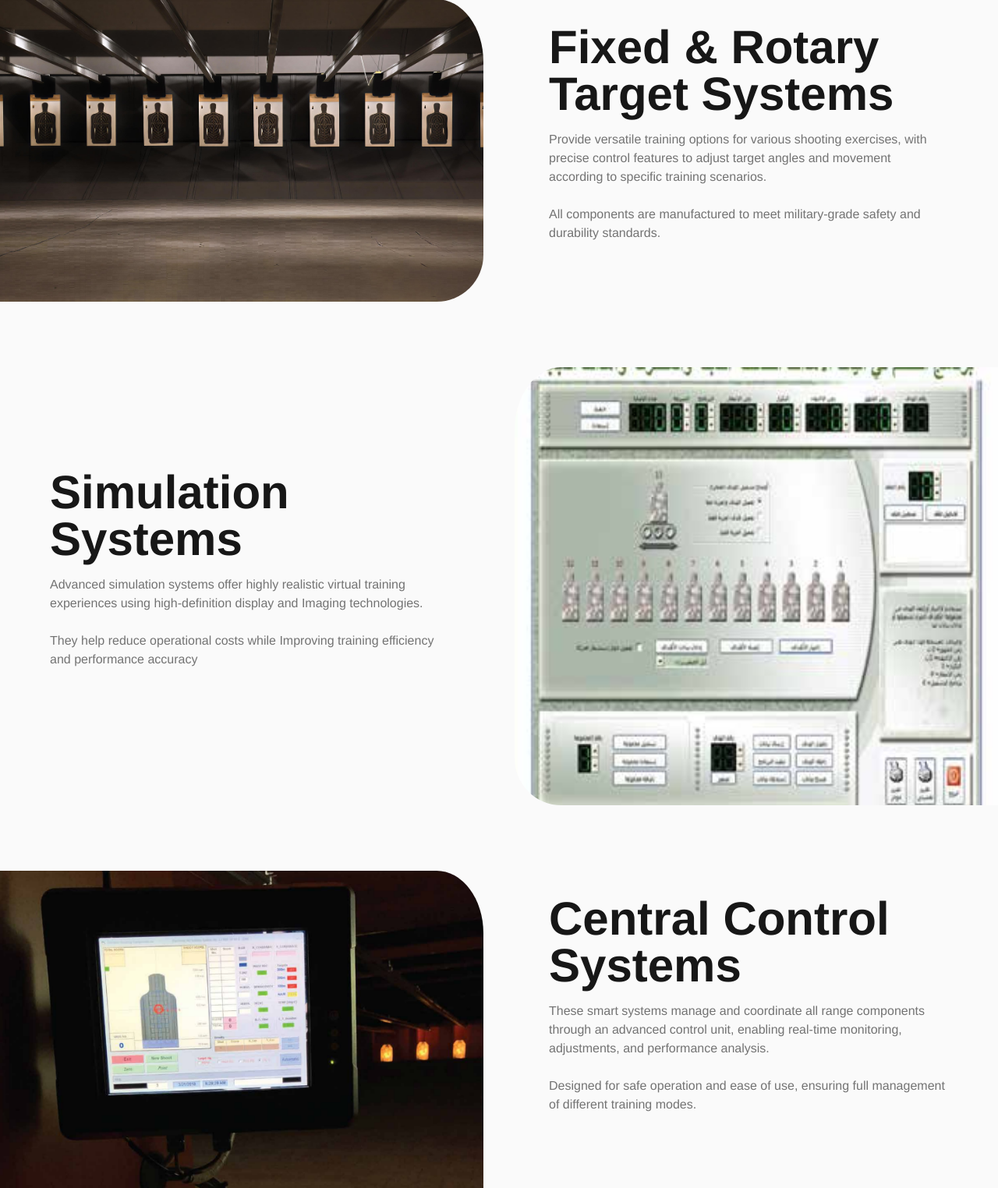
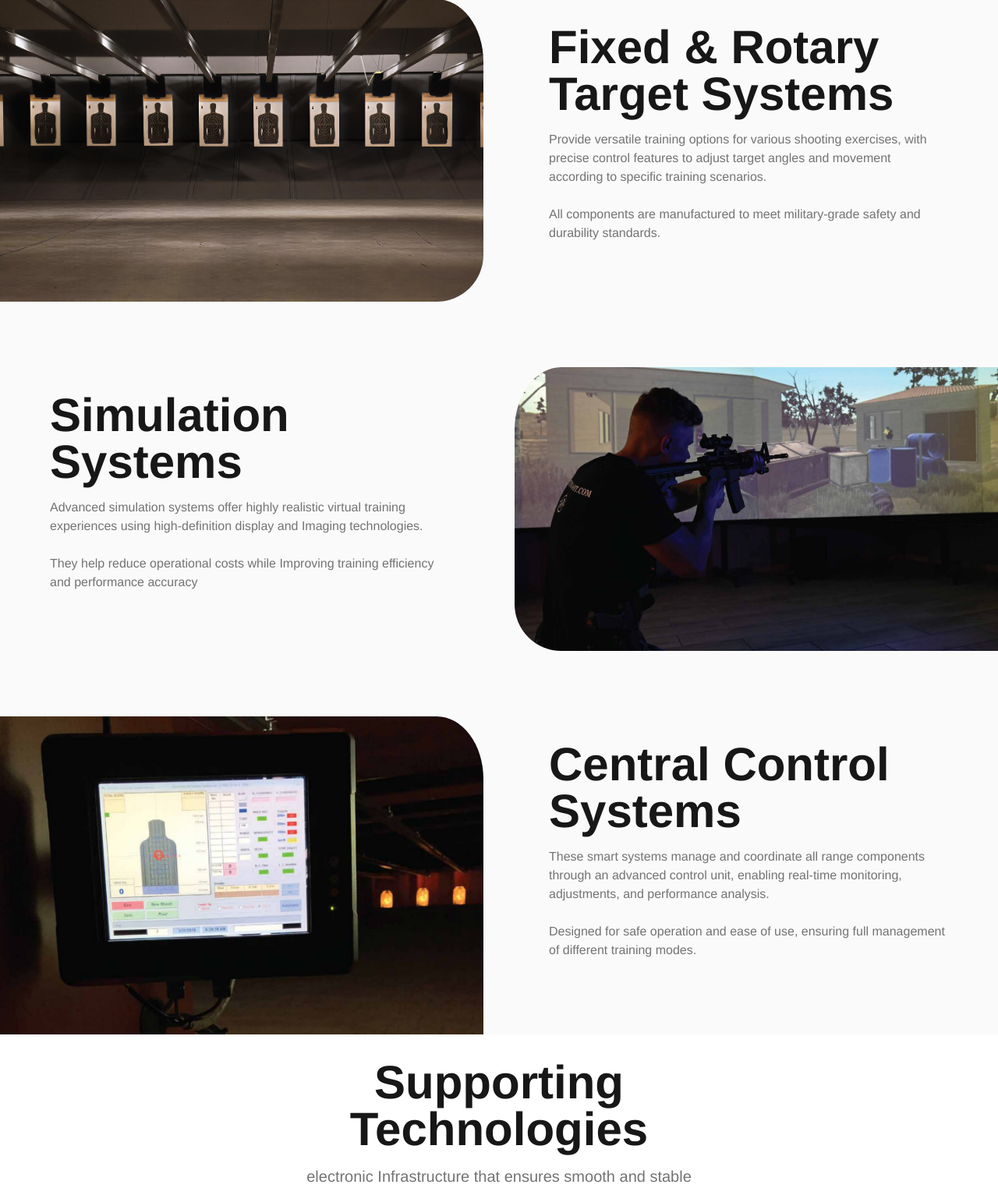
Before and after one commit to TheOnlyRealYT/Emirates-Shooting-Center, a Flask app: page /Technologies_and_Systems in a window 1280 px wide. Shown: the part 1154-2678 px from the top of the page at 78% size. Run offline with Flask 3, Linux system fonts and the light colour scheme.

Commit message:
fixed bug

```diff
--- a/templates/components/arabic_versions/tech_jumbotrons_ar.html
+++ b/templates/components/arabic_versions/tech_jumbotrons_ar.html
@@ -48,7 +48,7 @@
         </div>
       </div>
 
-      <img alt="" src="/img/gallery/g5.jpg" class="pr-5 pb-5 h-full md:rounded-tr-[80px] rounded-br-[80px] w-full object-cover sm:h-[calc(100%-2rem)] sm:self-end md:h-[calc(100%-4rem)]">
+      <img alt="" src="/img/gallery/g1.jpg" class="pr-5 pb-5 h-full md:rounded-tr-[80px] rounded-br-[80px] w-full object-cover sm:h-[calc(100%-2rem)] sm:self-end md:h-[calc(100%-4rem)]">
     </div>
 
     <div class="overflow-hidden sm:grid sm:grid-cols-2 sm:items-center">
--- a/templates/components/english_versions/our_projects_jumbotron.html
+++ b/templates/components/english_versions/our_projects_jumbotron.html
@@ -79,5 +79,4 @@
             </div>
         </div>
     </div>
-
 </section>
--- a/templates/components/english_versions/tech_jumbotrons.html
+++ b/templates/components/english_versions/tech_jumbotrons.html
@@ -53,7 +53,7 @@
         </div>
       </div>
 
-      <img alt="" src="/img/gallery/g5.jpg" class="pl-5 pb-5 h-full md:rounded-tl-[80px] rounded-bl-[80px] w-full object-cover sm:h-[calc(100%-2rem)] sm:self-end md:h-[calc(100%-4rem)]">
+      <img alt="" src="/img/gallery/g1.jpg" class="pl-5 pb-5 h-full md:rounded-tl-[80px] rounded-bl-[80px] w-full object-cover sm:h-[calc(100%-2rem)] sm:self-end md:h-[calc(100%-4rem)]">
     </div>
 
     <div class="overflow-hidden sm:grid sm:grid-cols-2 sm:items-center">
```
